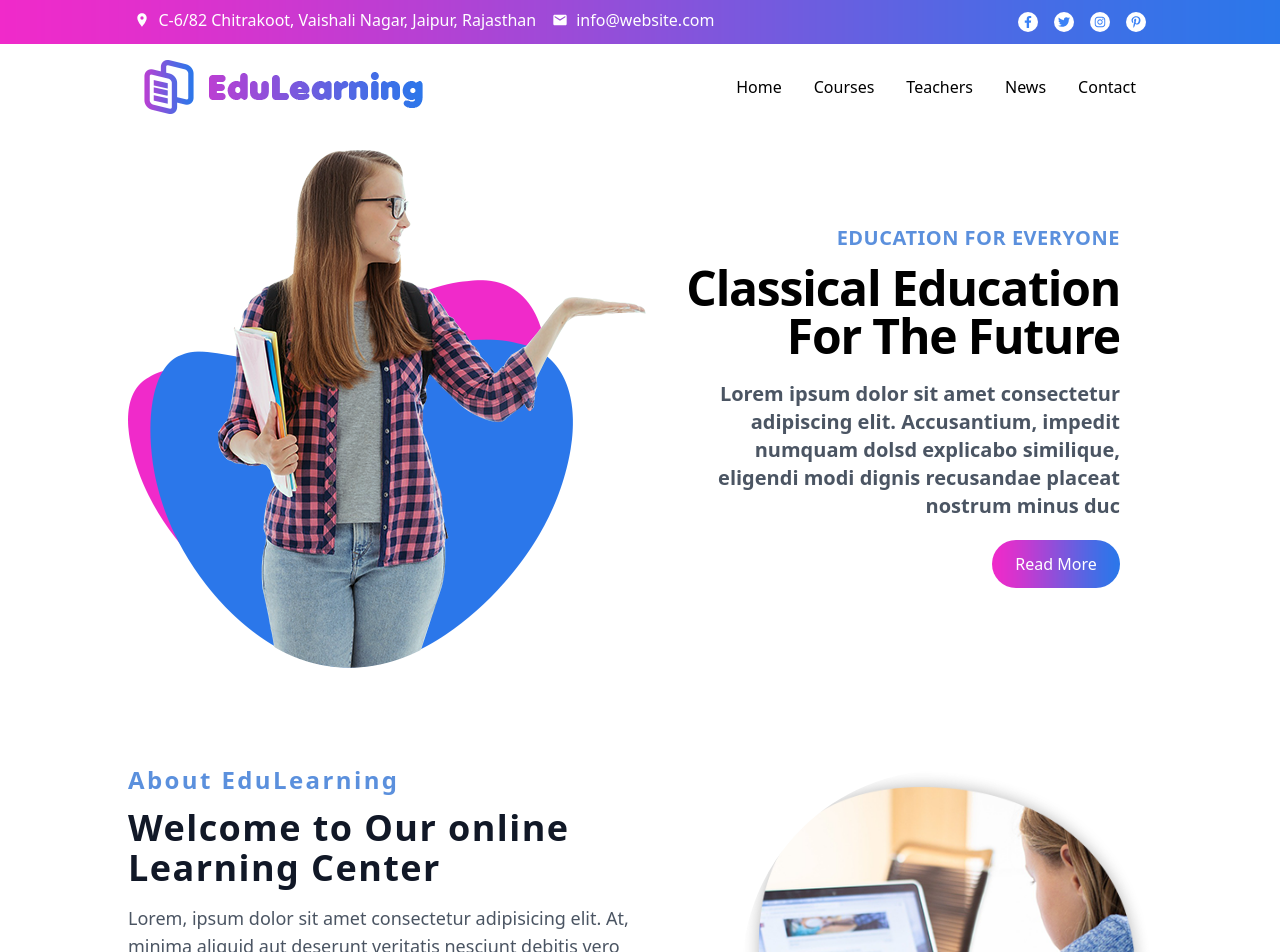
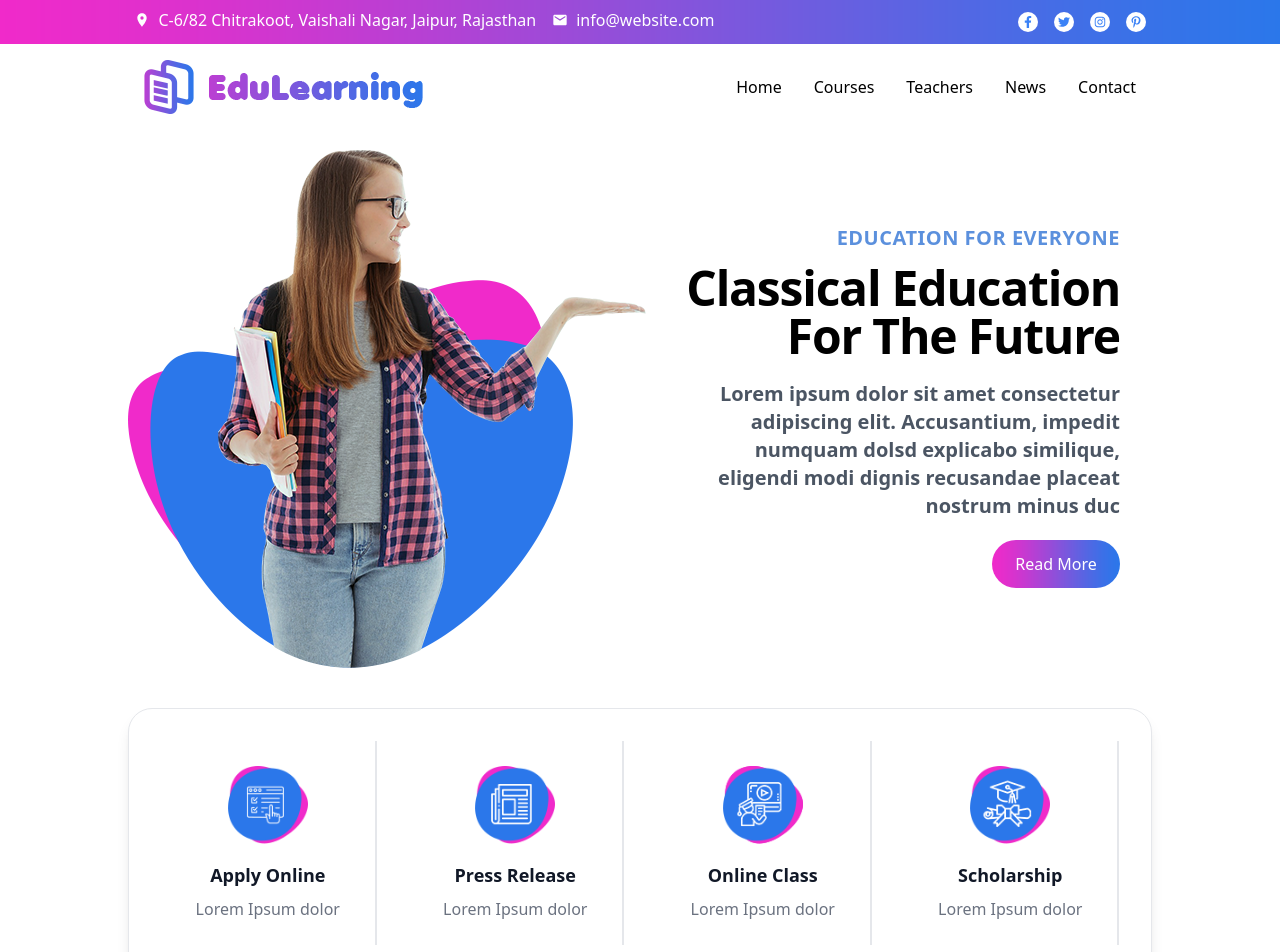
Before and after one commit to NitikaPrithwani/EduLearning, a Next.js app: page /Home in a window 1280 px wide. Shown: the top 952 px of the page. Built offline with nearby package versions, Linux system fonts and the light colour scheme.

Commit message:
Deploy EduLearning

```diff
--- a/app/Home/page.jsx
+++ b/app/Home/page.jsx
@@ -16,7 +16,7 @@ export default function HomePage() {
     <>
       <Header />
       <HeroSection />
-      {/* <OurServices /> */}
+      <OurServices />
       <AboutSection />
       <TopFeaturedCourses />
       <CampusVideoSection />
```
